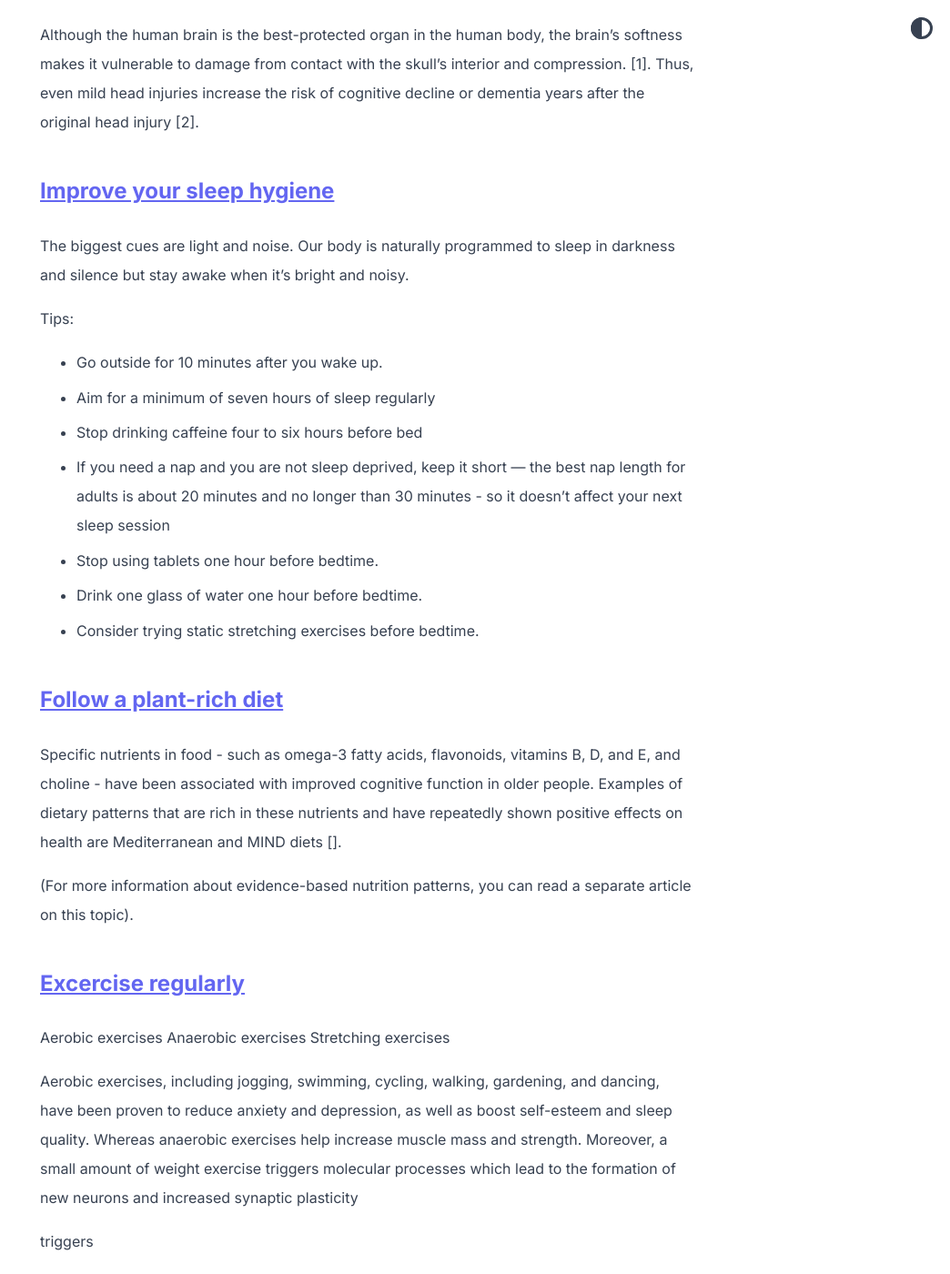
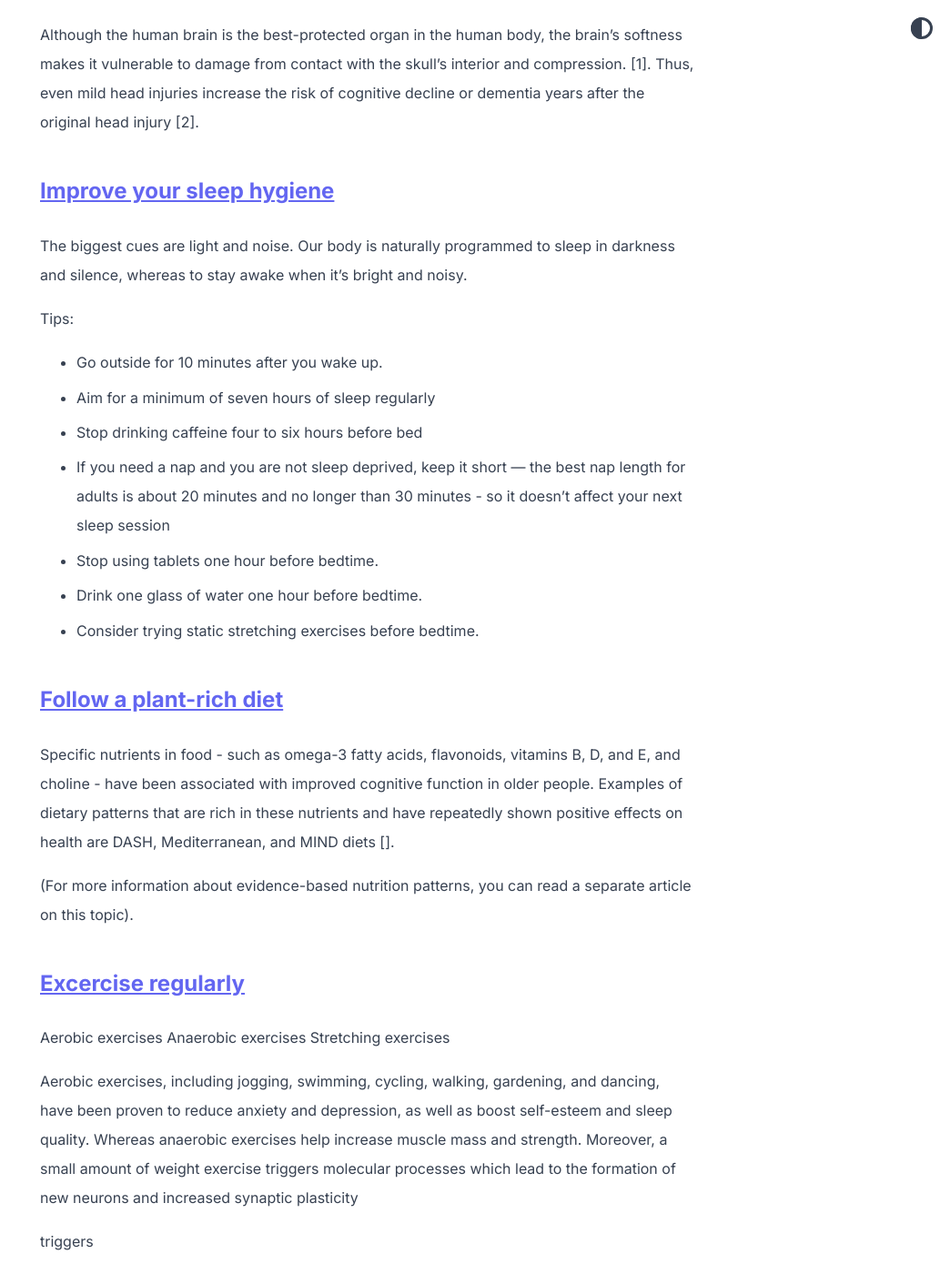
Before and after one commit to abhinavs/moonwalk, a Jekyll site: the page built from _posts/2023-07-19-brain-health.md, in a window 1280 px wide and 1400 px high, scrolled down 794 px. Shown: the whole window at 91% size, without its empty margins (236-1280 px from the left). Built offline with Jekyll 4.4.1, drawn with Linux system fonts in a browser that asks for light colours; some of the changed text lies outside the part shown.

Commit message:
Update 2023-07-19-brain-health.md

```diff
--- a/_posts/2023-07-19-brain-health.md
+++ b/_posts/2023-07-19-brain-health.md
@@ -21,7 +21,7 @@ Although the human brain is the best-protected organ in the human body, the brai
 
 ## [Improve your sleep hygiene](#get-in-touch-with-your-circadian-rhythm)
 
-The biggest cues are light and noise. Our body is naturally programmed to sleep in darkness and silence but stay awake when it's bright and noisy.
+The biggest cues are light and noise. Our body is naturally programmed to sleep in darkness and silence, whereas to stay awake when it's bright and noisy.
 
 Tips:
 -   Go outside for 10 minutes after you wake up.
@@ -35,7 +35,7 @@ Tips:
 
 ## [Follow a plant-rich diet](#Follow-a-plant-rich-diet)
 
-Specific nutrients in food - such as omega-3 fatty acids, flavonoids, vitamins B, D, and E, and choline - have been associated with improved cognitive function in older people. Examples of dietary patterns that are rich in these nutrients and have repeatedly shown positive effects on health are Mediterranean and MIND diets [].
+Specific nutrients in food - such as omega-3 fatty acids, flavonoids, vitamins B, D, and E, and choline - have been associated with improved cognitive function in older people. Examples of dietary patterns that are rich in these nutrients and have repeatedly shown positive effects on health are DASH, Mediterranean, and MIND diets [].
 
 (For more information about evidence-based nutrition patterns, you can read a separate article on this topic).
 
```
